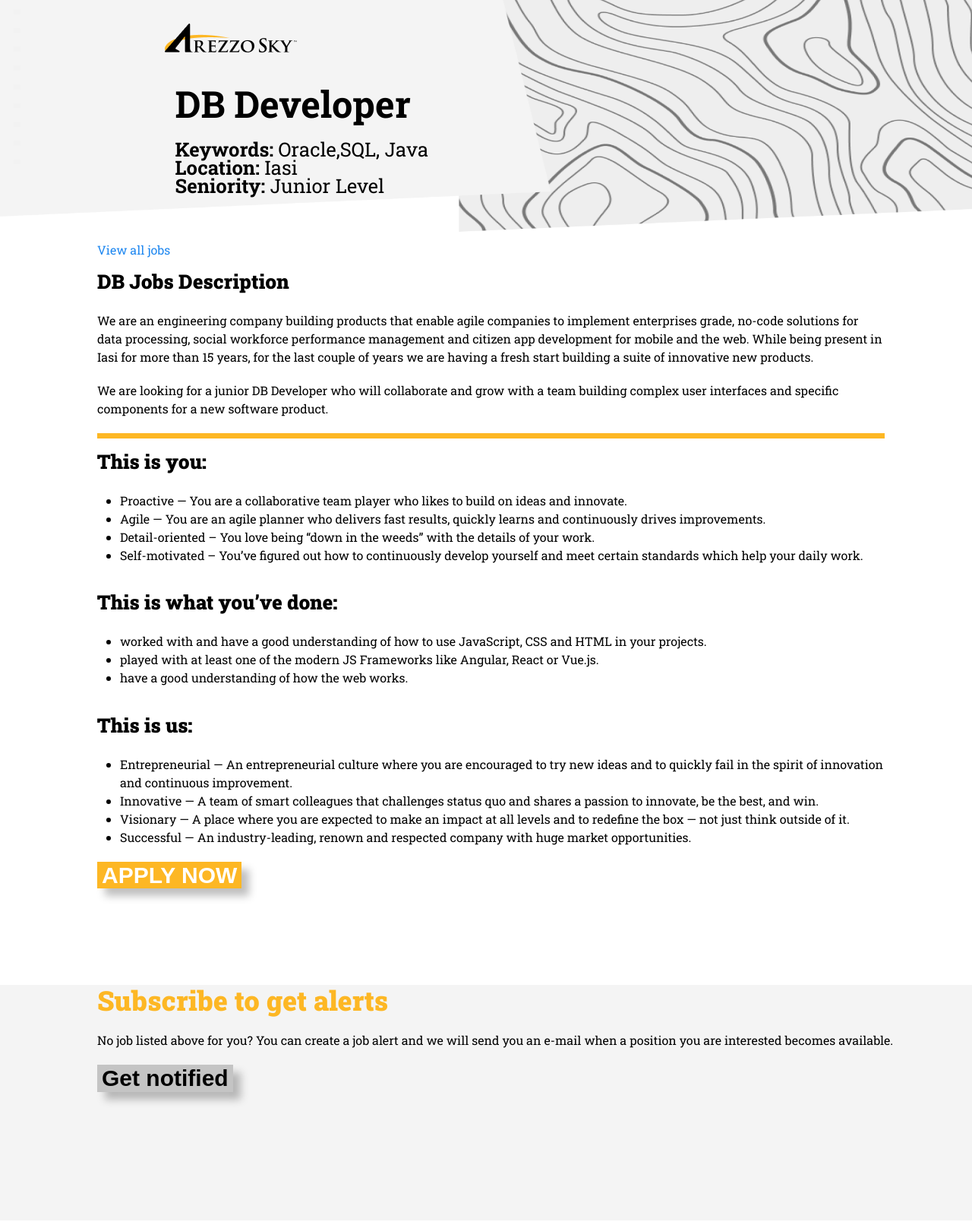
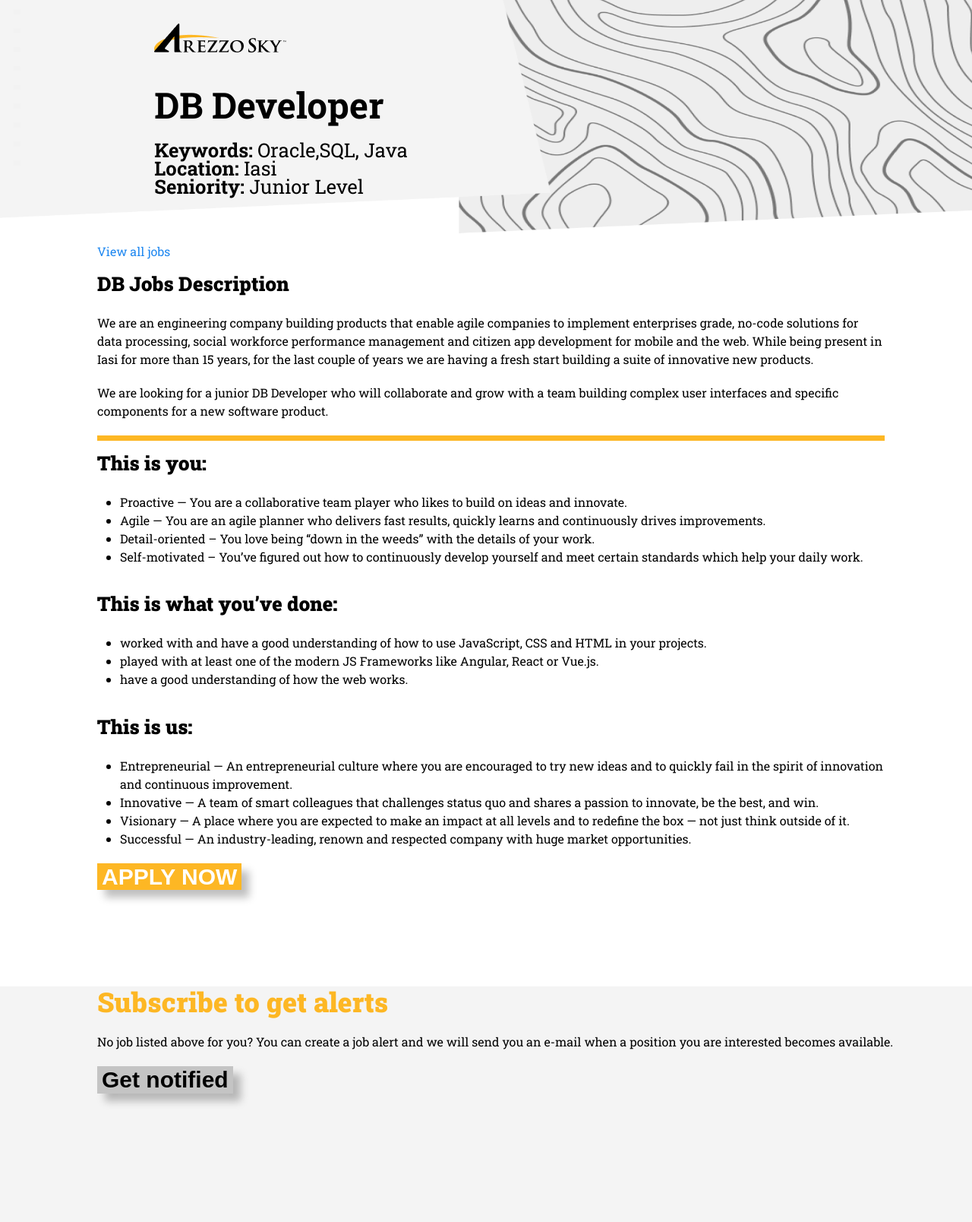
Before and after one commit to dhananjay-fe/dhananjay-fe.github.io, a Jekyll site: the page built from _jobs/database.md, in a window 1280 px wide. Shown: the whole page at 76% size. Built offline with Jekyll 4.4.1, drawn with Linux system fonts in a browser that asks for light colours; nearby versions of some CDN libraries.

Commit message:
media query

```diff
--- a/_layouts/default.html
+++ b/_layouts/default.html
@@ -19,7 +19,7 @@
 
                         <dl id="job-info">
                             <div class="job-title">
-                                <strong style="font-size: 3.8vw">{{ page.title   }}</strong>
+                                <strong style="font-size: 3.7vw">{{ page.title   }}</strong>
                             </div>
                             <div class="job-pointers">
                                 <p style="font-size: 2vw"><b>Keywords:</b> {{ page.Keywords  }}</p>
--- a/assets/css/main.css
+++ b/assets/css/main.css
@@ -149,12 +149,28 @@
 
 .logo-container2 .company-logo{
     flex: 1 1 auto;
-    margin-left: 22%;
+    margin-left: 21%;
     margin-top: 31px;
     width: 174px;
     height: 38px;
     /* transform: rotate(3.71deg); */
 }
+
+.logo-container2 #job-info{
+    flex: 1 1 auto;
+    margin-left: 21%;
+    Fill: Solid;
+    /* transform: rotate(3.71deg); */
+}
+
+@media screen and (max-width: 320px) {
+    #job-info {
+      margin-left: 23%;
+    }
+    #company-logo {
+        margin-left: 22%;
+      }
+  }
 
 .logo-container #innovate{
     padding-top: 2%;
@@ -328,12 +344,7 @@
 
 }
 
-.logo-container2 #job-info{
-    flex: 1 1 auto;
-    margin-left: 23%;
-    Fill: Solid;
-    /* transform: rotate(3.71deg); */
-}
+
 
 
 .logo-container2 .job-title{
```
